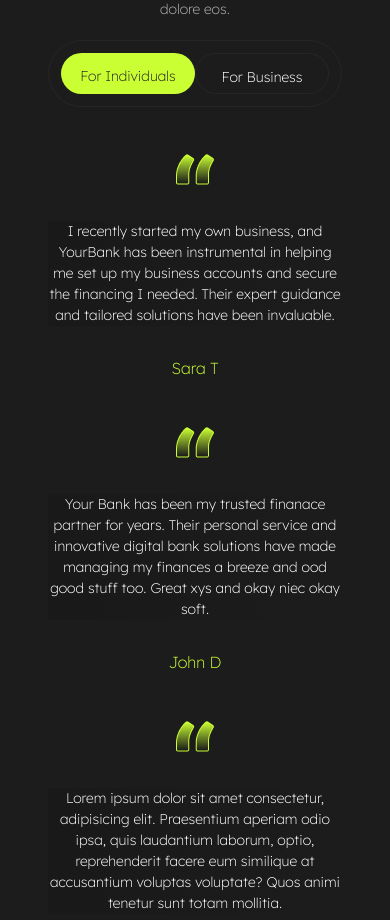
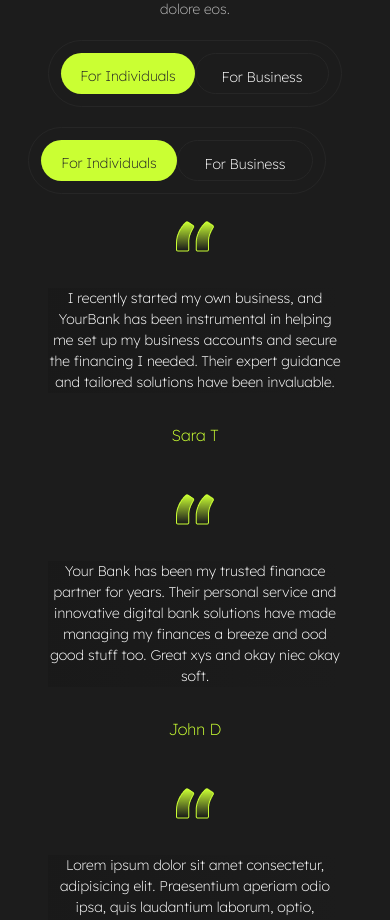
Before and after one commit to daysuwaa/Bank-Website, a React (Create React App) app: page /Bank-Website/bank/signup in a window 390 px wide. Shown: the part 1140-2060 px from the top of the page. Built offline with nearby package versions, Linux system fonts and the light colour scheme.

Commit message:
responsiveness

```diff
--- a/src/components/Signup.jsx
+++ b/src/components/Signup.jsx
@@ -113,12 +113,12 @@ const Signup = () => {
 {/* end of ss */}
 
 {/* large screens */}
-<div style={{display:'flex', width:'1280px', flexDirection:'column', alignItems:'flex-start'}}className='hidden lg:block'>
+<div style={{display:'flex', flexDirection:'column', alignItems:'flex-start'}}className='hidden lg:block'>
     <h1 style={{color:' #FFF',fontFamily: 'Lexend',fontStyle: 'normal',fontWeight: '500',lineHeight: '57px,', fontSize:'38px'}} className='hidden lg:block'>
     Our
    <span style={{color: 'var(--green-60, #CAFF33)',fontFamily: 'Lexend',fontStyle: 'normal',fontWeight: '500',lineHeight: '58px'}}> Testimonials </span> </h1>
 
-   <div className=' hidden lg:flex'>
+   <div className=' flex'>
    <p style={{color: 'var(--grey-70, #B3B3B3)',fontFamily: 'Lexend',fontStyle: 'normal',fontWeight: '300', fontSize:'14px' }} className='hidden lg:block  '>
    Lorem ipsum dolor sit amet consectetur adipisicing elit. Itaque suscipit nihil nulla iure ea quam sapiente ipsa laboriosam? Quis eaque consequuntur expedita odio aliquam est corrupti. Omnis saepe dolore eos.
   </p>
```
